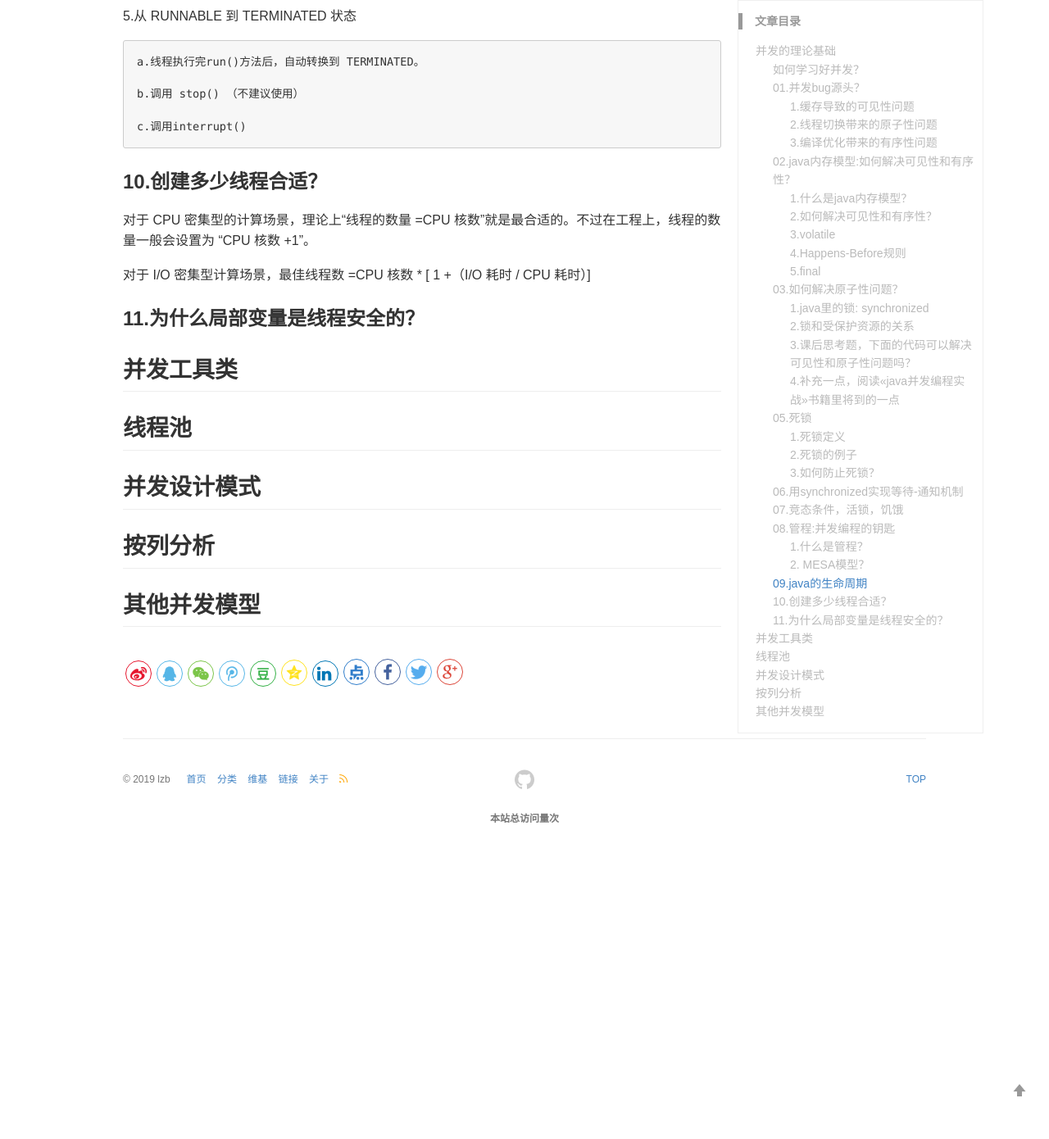
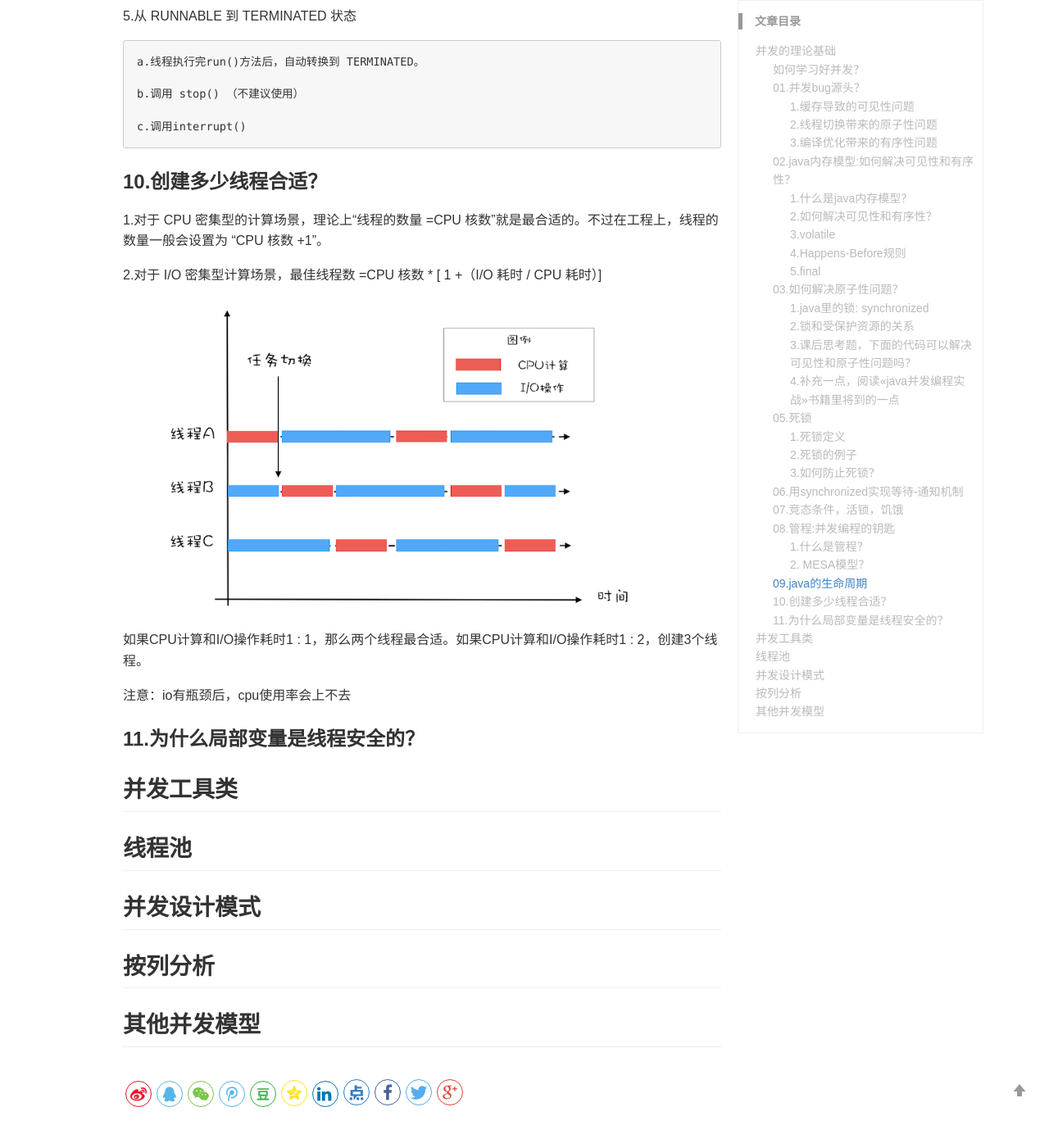
Before and after one commit to lizb0907/lizb0907.github.io, a Jekyll site: the page built from _posts/concurrent/2019-06-03-GeekTime.md, in a window 1280 px wide and 1400 px high, scrolled down 16836 px. Shown: the top 1390 px of the window at 82% size. Built offline with Jekyll 4.4.1, drawn with Linux system fonts in a browser that asks for light colours; comment, search, counter and statistics services are not loaded; before the commit the page ends 17884 px from its top, so only the background shows below that.

Commit message:
concurrent update

```diff
--- a/_posts/concurrent/2019-06-03-GeekTime.md
+++ b/_posts/concurrent/2019-06-03-GeekTime.md
@@ -616,10 +616,16 @@ java线程的生命周期可以简化为下图:
 
 ### 10.创建多少线程合适？
 
-对于 CPU 密集型的计算场景，理论上“线程的数量 =CPU 核数”就是最合适的。不过在工程上，线程的数量一般会设置为
+1.对于 CPU 密集型的计算场景，理论上“线程的数量 =CPU 核数”就是最合适的。不过在工程上，线程的数量一般会设置为
 “CPU 核数 +1”。
 
-对于 I/O 密集型计算场景，最佳线程数 =CPU 核数 * [ 1 +（I/O 耗时 / CPU 耗时）]
+2.对于 I/O 密集型计算场景，最佳线程数 =CPU 核数 * [ 1 +（I/O 耗时 / CPU 耗时）]
+
+![](/images/posts/concurrent/7.png)
+
+如果CPU计算和I/O操作耗时1 : 1，那么两个线程最合适。如果CPU计算和I/O操作耗时1 : 2，创建3个线程。
+
+注意：io有瓶颈后，cpu使用率会上不去
 
 ### 11.为什么局部变量是线程安全的？
 
```
Also changed, not shown: images/posts/concurrent/7.png (added).
